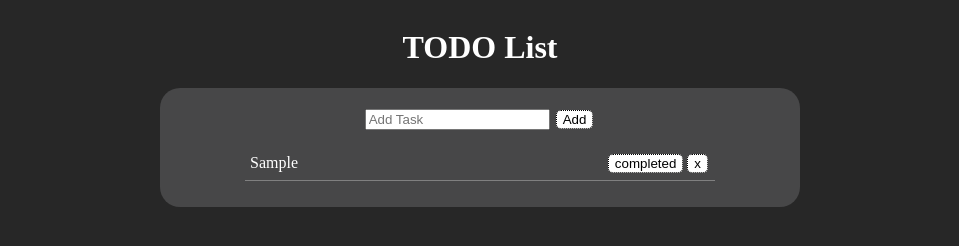
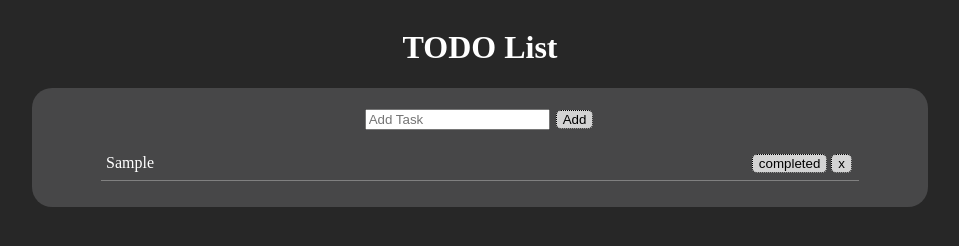
Before and after one commit to CKSK-jp/TODO-App, a plain HTML site: page index.html in a window 1280 px wide. Both pictures are taken after typing "Sample" into the empty fields and a click on the button "Add". Shown: the whole page, without its empty margins (160-1119 px from the left). Drawn offline with Linux system fonts and the light colour scheme.

Commit message:
localstorage troublehsooting

```diff
--- a/app.js
+++ b/app.js
@@ -14,6 +14,8 @@ form.addEventListener('submit', function (e) {
     const textContainer = document.createElement('span');
     textContainer.innerText = todo.value;
     textContainer.classList.add('todoText');
+    // add a class name to the newly created li
+    newTask.classList.add('todo-task');
     newTask.appendChild(textContainer);
     todoList.appendChild(newTask);
     todo.value = '';
@@ -25,16 +27,16 @@ form.addEventListener('submit', function (e) {
     removeBtn.classList.add('removeBtn')
     completionBtn.innerText = 'completed';
     removeBtn.innerText = 'x';
-
     // append them to the task
     newTask.append(completionBtn, " ", removeBtn);
+
+    localStorage.setItem('task', JSON.stringify(newTask));
   }
 })
 
 // strike out the task if complete has been clicked
 // if the x button is clicked, remove it
 todoList.addEventListener('click', function (e) {
-  console.log(e.target.parentElement.innerText);
   if (e.target.innerText === 'completed') {
     const doneTODO = e.target.parentElement.querySelector('.todoText');
     doneTODO.classList.add('completed-todo');
--- a/styles.css
+++ b/styles.css
@@ -4,6 +4,7 @@ h1{
 
 .completed-todo {
   text-decoration: line-through;
+  text-decoration-color: red;
 }
 
 body {
@@ -19,7 +20,7 @@ body {
   flex-direction: column;
   align-items: center;
   background-color: #474748;
-  width: 50vw;
+  width: 70vw;
   padding-bottom: 10px;
   padding-top: 20px;
   border-radius: 20px;
@@ -28,7 +29,7 @@ body {
 ul {
   list-style-type: none;
   padding: 0;
-  width: 60vh;
+  width: 60vw;
 }
 
 li {
@@ -48,7 +49,7 @@ span {
 button {
   border-radius: 5px;
   border: 0.2px dotted black;
-  background-color: white;
+  background-color: lightgrey;
   margin: 2px;
 }
 
```
